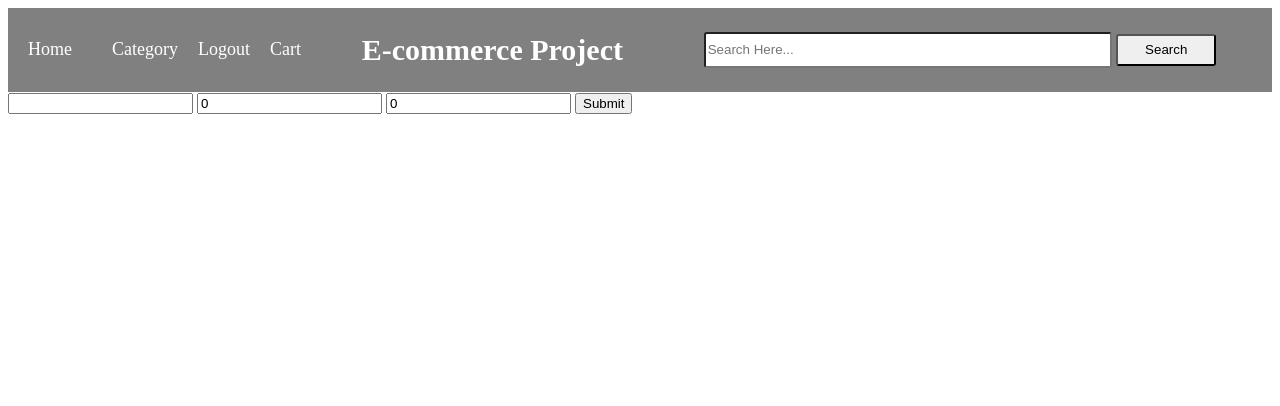
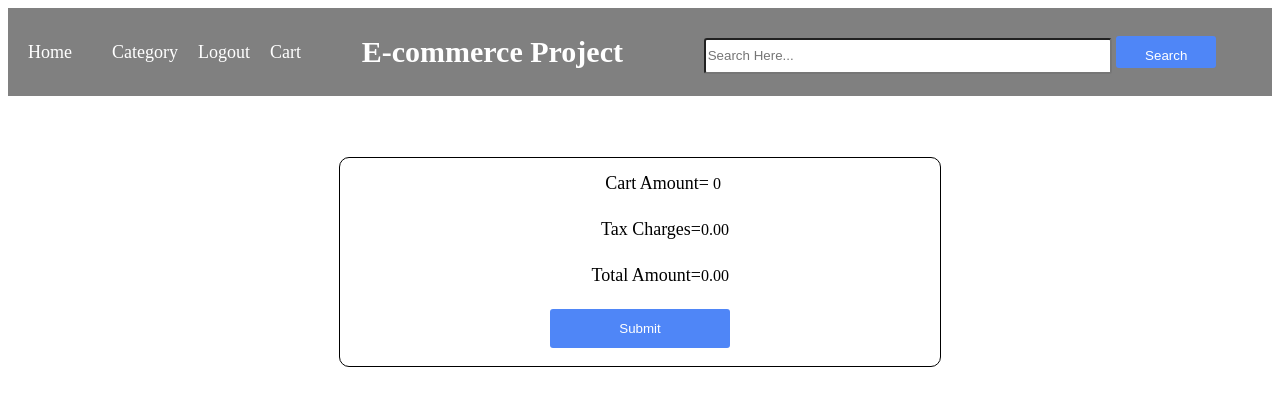
Before and after one commit to SubidShrestha/e-commerce-project, a Django app: page /payment in a window 1280 px wide. Shown: the top 406 px of the page. Run offline with Django 4.2, Linux system fonts and the light colour scheme; the visitor is signed in with stand-in values (Sample User, id 1); data comes from the database, SQL or seed files in the repository; data that the repository does not hold is empty.

Commit message:
Esewa Integration

```diff
--- a/ecommerce/stores/urls.py
+++ b/ecommerce/stores/urls.py
@@ -9,6 +9,7 @@ urlpatterns = [
     path('addToCart',createCartItem,name='addToCart'),
     path('checkout',checkout,name='checkout'),
     path('payment',payment,name='payment'),
+    path('esewaverify',esewaverify,name='esewaverify'),
     path('register',register,name='register-page'),
     path('logout',LogoutPage,name='logout'),
 ]
--- a/ecommerce/stores/views.py
+++ b/ecommerce/stores/views.py
@@ -5,6 +5,7 @@
 from django.contrib.auth import login, authenticate, logout
 from django.contrib.auth.decorators import login_required
 import json
+import requests
 
 def getProducts(request):
     product = Product.objects.all()
@@ -57,21 +58,53 @@
 @login_required(login_url='login-page')
 def checkout(request):
     user = User.objects.get(id = request.user.id)
-    cart = Cart.objects.filter(user = user)
+    cart,created = Cart.objects.get_or_create(user= user, status = False)
     if request.method == 'POST':
         city_data=request.POST['city']
         location_data=request.POST['location']
         state_data=request.POST['state']
-
-        if city_data and location_data and state_data:
-            ShippingLocation.objects.create(user = user,cart=cart[0],city = city_data, location= location_data, state = state_data,delivery_status=False)
+        cart_data=request.POST['cart']
+        cart_instance = Cart.objects.get(id=cart_data)
+        if city_data and location_data and state_data and cart_instance:
+            ShippingLocation.objects.create(user = user,cart=cart_instance,city = city_data, location= location_data, state = state_data,delivery_status=False)
             return redirect('payment')
 
-    return render(request,"pages/checkout.html",{})
+    return render(request,"pages/checkout.html",{"cart":cart})
 
 @login_required(login_url='login-page')
 def payment(request):
-    return render(request,"pages/payment.html",{})
+    user = User.objects.get(id = request.user.id)
+    cart,created = Cart.objects.get_or_create(user= user, status = False)
+
+    return render(request,"pages/payment.html",{"cart":cart})
+
+def esewaverify(request):
+        import xml.etree.ElementTree as ET
+        oid = request.GET.get("oid")
+        amt = request.GET.get("amt")
+        refId = request.GET.get("refId")
+
+        url = "https://uat.esewa.com.np/epay/transrec"
+        d = {
+            'amt': amt,
+            'scd': 'epay_payment',
+            'rid': refId,
+            'pid': oid,
+        }
+        resp = requests.post(url, d)
+        root = ET.fromstring(resp.content)
+        status = root[0].text.strip()
+
+        order_id = oid.split("_")[1]
+        order_obj = Cart.objects.get(id=order_id)
+        if status == "Success":
+            order_obj.status = True
+            order_obj.save()
+            return redirect("/")
+        else:
+            return redirect("/payment/")
+
+
 
 def LoginPage(request):
     next = request.GET.get('next')
--- a/ecommerce/templates/pages/checkout.html
+++ b/ecommerce/templates/pages/checkout.html
@@ -65,6 +65,7 @@
                 <label for="Location">Location: </label>
                 <input type="text" id="location" name="location">
             </div>
+            <input type="hidden" id='cart' name='cart' value="{{cart.id}}">
             <input type="submit" value='Proceed To Payment'>
         </form>
     </div>
--- a/ecommerce/templates/pages/payment.html
+++ b/ecommerce/templates/pages/payment.html
@@ -2,17 +2,68 @@
 {% load static %}
 {% block content %}
 
+<style>
+    .container{
+        display: block;
+        text-align: center;
+    }
+
+    .div-item{
+        padding: 10px;
+        margin: 5px;
+    }
+
+    form{
+        display: inline-block;
+        text-align: center;
+        width: 600px;
+        margin-top: 60px;
+        padding-bottom: 10px;
+        border: 1px solid;
+        border-radius: 10px;
+    }
+
+    label{
+        display: inline-block;
+        width: 150px;
+        text-align: right;
+        font-size: 18px;
+    }
+
+    input[type=submit]{
+        background-color:#4f86f7;
+        color: white;
+        border: none;
+        border-radius: 3px;
+        width: 30%;
+        padding: 12px 20px;
+        margin: 8px 0;
+        box-sizing: border-box;
+    }
+</style>
+
+<div class="container">
     <form action="https://uat.esewa.com.np/epay/main" method="POST">
-    <input value="{{cart.cart_total}}" name="tAmt" type="text" readonly>
-    <input value="0" name="amt" type="text" readonly>
-    <input value="0" name="txAmt" type="text" readonly>
+        <div class='div-item'>
+            <label>Cart Amount=</label> {{ cart.cart_total }}
+        </div>
+        <div class='div-item'>
+            <label>Tax Charges= </label>0.00
+        </div>
+        <div class='div-item'>
+            <label>Total Amount= </label>0.00
+        </div>
+        <input value="{{cart.cart_total}}" name="tAmt" type="hidden">
+        <input value="{{cart.cart_total}}" name="amt" type="hidden">
+        <input value="0" name="txAmt" type="hidden">
         <input value="0" name="psc" type="hidden">
         <input value="0" name="pdc" type="hidden">
         <input value="EPAYTEST" name="scd" type="hidden">
-    <input value="ee2c3ca1-696b-4cc5-a6be-2c40d929d453" name="pid" type="hidden">
-    <input value="http://merchant.com.np/page/esewa_payment_success?q=su" type="hidden" name="su">
-    <input value="http://merchant.com.np/page/esewa_payment_failed?q=fu" type="hidden" name="fu">
+        <input value="order_{{cart.id}}" name="pid" type="hidden">
+        <input value="http://127.0.0.1:8000/esewa-verify/" type="hidden" name="su">
+        <input value="{{request.build_absolute_uri}}" type="hidden" name="fu">
         <input value="Submit" type="submit">
     </form>
+</div>
 
 {% endblock %}
--- a/ecommerce/templates/static/js/cart.js
+++ b/ecommerce/templates/static/js/cart.js
@@ -25,6 +25,35 @@ $(
             updateCartItem(productId,action)
         })
 
+        $('.checkout-btn').click(function(){
+            let cartId = this.dataset.cart
+            console.log(cartId)
+
+            updateCheckOut(cartId)
+        })
+
+        function updateCheckOut(cartId){
+            var url = 'http://127.0.0.1:8000/checkout'
+            fetch(url,
+                {
+                    method: 'POST',
+                    headers:{
+                        'Content-Type':'application/json',
+                        'X-CSRFToken':csrftoken,
+                    },
+                    body: JSON.stringify({
+                        'cartId':cartId,
+                    })
+                }
+            )
+            .then(response => {
+                return response.json()
+            })
+            .then(data =>{
+                console.log(data)
+            })
+        }
+
         function updateCartItem(productId,action){
             var url = 'http://127.0.0.1:8000/addToCart'
             fetch(url,
```
Lines whose indentation alone changed are shown as unchanged.
